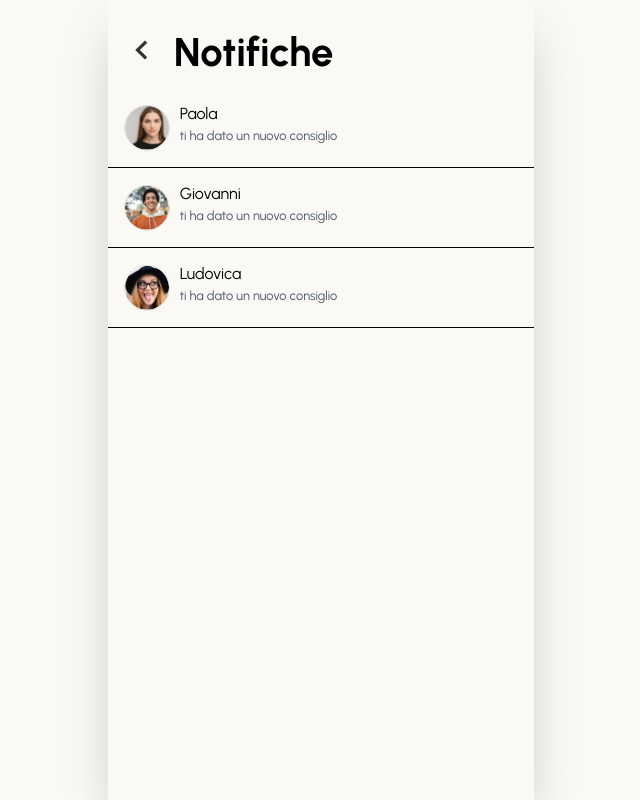
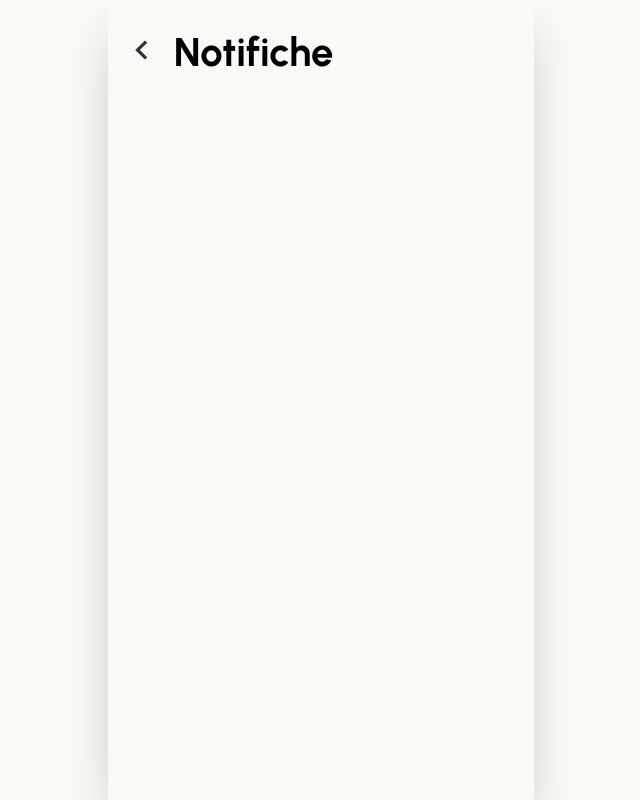
Before and after one commit to nicolo-mn/HCI-Experio, a Vue app in the folder A5/my-chat-app/: page /notifiche in a window 1280 px wide. Shown: the whole page, without its empty margins (319-959 px from the left). Built offline with nearby package versions, Linux system fonts and the light colour scheme; a web font is replaced by a local one.

Commit message:
chore: correct  notifications for Giovanni

```diff
--- a/A5/my-chat-app/src/components/Notifiche.vue
+++ b/A5/my-chat-app/src/components/Notifiche.vue
@@ -1,6 +1,6 @@
 <script setup>
 import { useRouter } from 'vue-router'
-import { ref } from 'vue'
+import { computed } from 'vue'
 import arrowLeft from '../assets/icons-all/arrow-left.svg'
 import { store } from '../services/store.js'
 
@@ -10,11 +10,21 @@ function onBackClick() {
     router.back()
 }
 
-const notifications = ref([
-    { id: 1, sender: 'Paola', title: 'Paola', message: 'ti ha dato un nuovo consiglio' },
-    { id: 2, sender: 'Giovanni', title: 'Giovanni', message: 'ti ha dato un nuovo consiglio' },
-    { id: 3, sender: 'Ludovica', title: 'Ludovica', message: 'ti ha dato un nuovo consiglio' }
-])
+const notifications = computed(() => {
+    const currentUser = store.state.currentUser
+    if (!currentUser) return []
+
+    // Get received advices and map to notification format
+    const received = store.getReceivedAdvices(currentUser.username)
+
+    // Sort by timestamp descending (newest first)
+    return received.sort((a, b) => b.timestamp - a.timestamp).map(advice => ({
+        id: advice.id,
+        sender: advice.sender,
+        title: advice.sender,
+        message: 'ti ha dato un nuovo consiglio'
+    }))
+})
 </script>
 
 <template>
```
